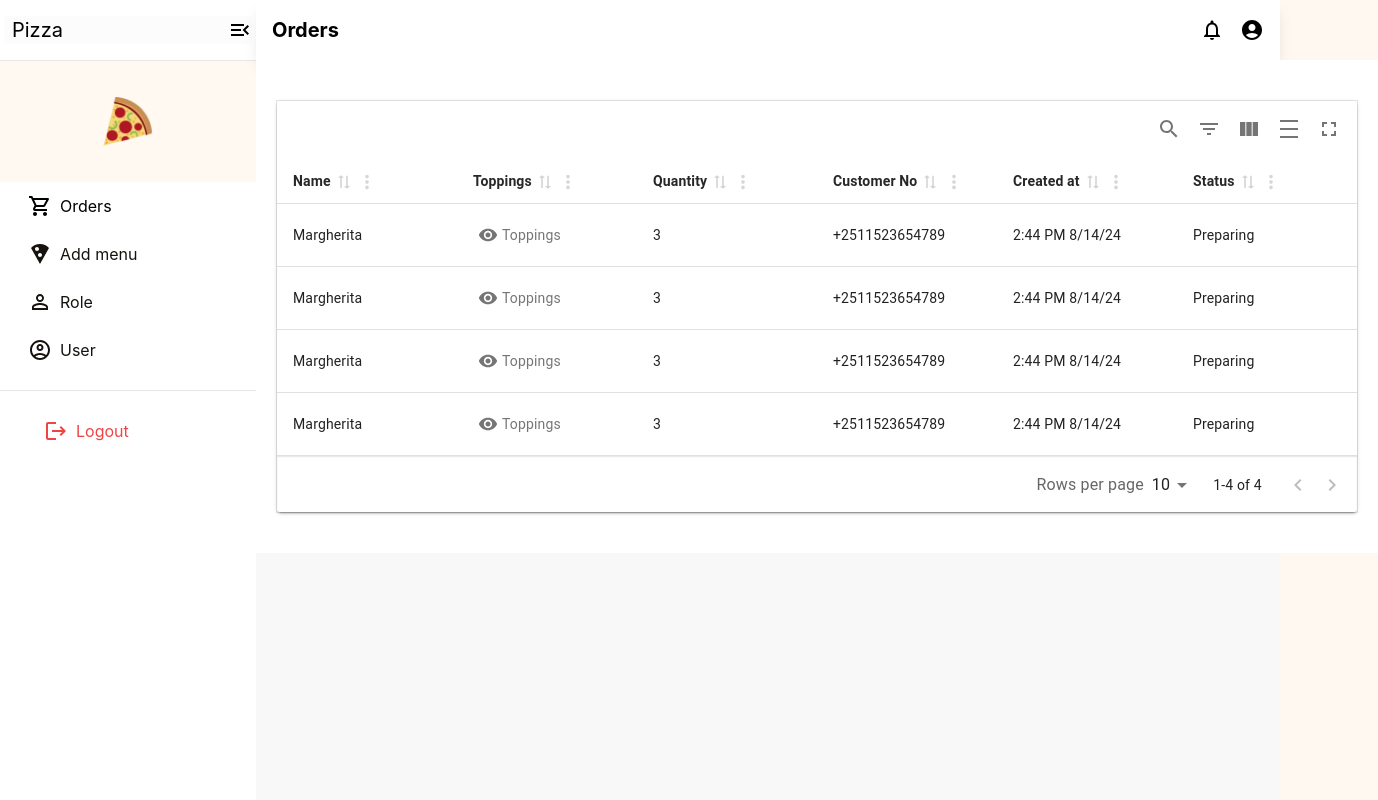
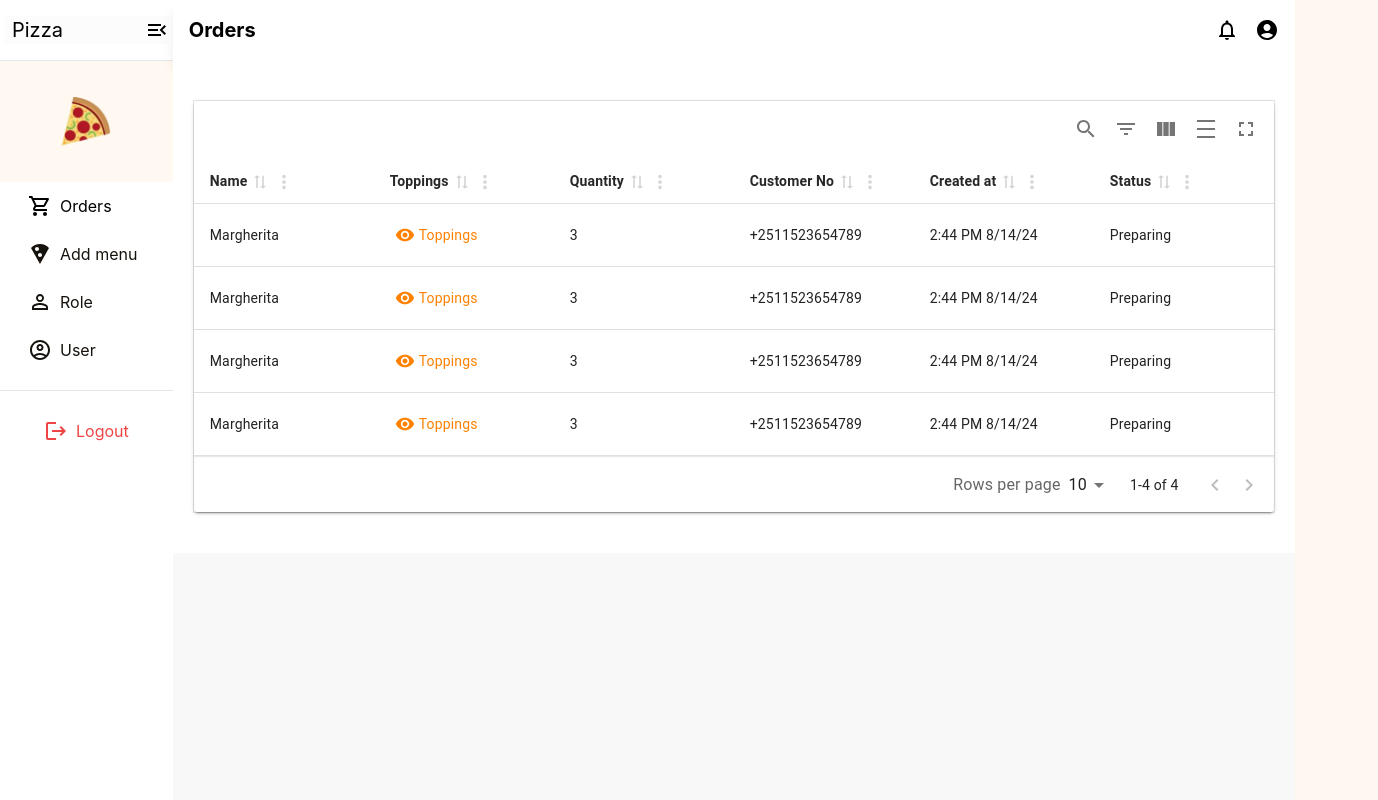
Before and after one commit to Benonii/pizza, a Next.js app in the folder my-next-app/: page /dashboard/orders in a window 1280 px wide. Shown: the whole page, 1378 px wide, since content can reach past the window. Built offline with nearby package versions, Linux system fonts and the light colour scheme.

Commit message:
Fixing colors on orders page

```diff
--- a/my-next-app/src/components/AdminDashboard.tsx
+++ b/my-next-app/src/components/AdminDashboard.tsx
@@ -90,7 +90,7 @@ const AdminDashboard = ({children}: { children: React.ReactNode }) => {
       </div>
 
       {/* Main Content */}
-      <div className="w-4/5 flex flex-col bg-gray5">
+      <div className="w-fit flex flex-col bg-gray5">
         {/* Top Navbar */}
         <div className="flex items-center justify-between p-4 shadow-lg bg-white">
           <div className="flex items-center space-x-4">
--- a/my-next-app/src/components/OrderDetailsModal.tsx
+++ b/my-next-app/src/components/OrderDetailsModal.tsx
@@ -24,10 +24,12 @@ export default function OrderDetailsModal() {
   const handleClose = () => setOpen(false);
 
   return (
-    <div className=''>
-        <IconButton size="small" className="text-orange2" onClick={handleOpen}>
-            <VisibilityIcon fontSize="small" />
-            <p className='text-sm ml-1'>Toppings</p>
+    <div className='text-orange2'>
+        <IconButton size="small" onClick={handleOpen}>
+            <VisibilityIcon sx={{
+              color: '#FF8100'
+            }} fontSize="small" />
+            <p className='text-sm text-orange2 ml-1'>Toppings</p>
         </IconButton>
 
       <Modal
```
